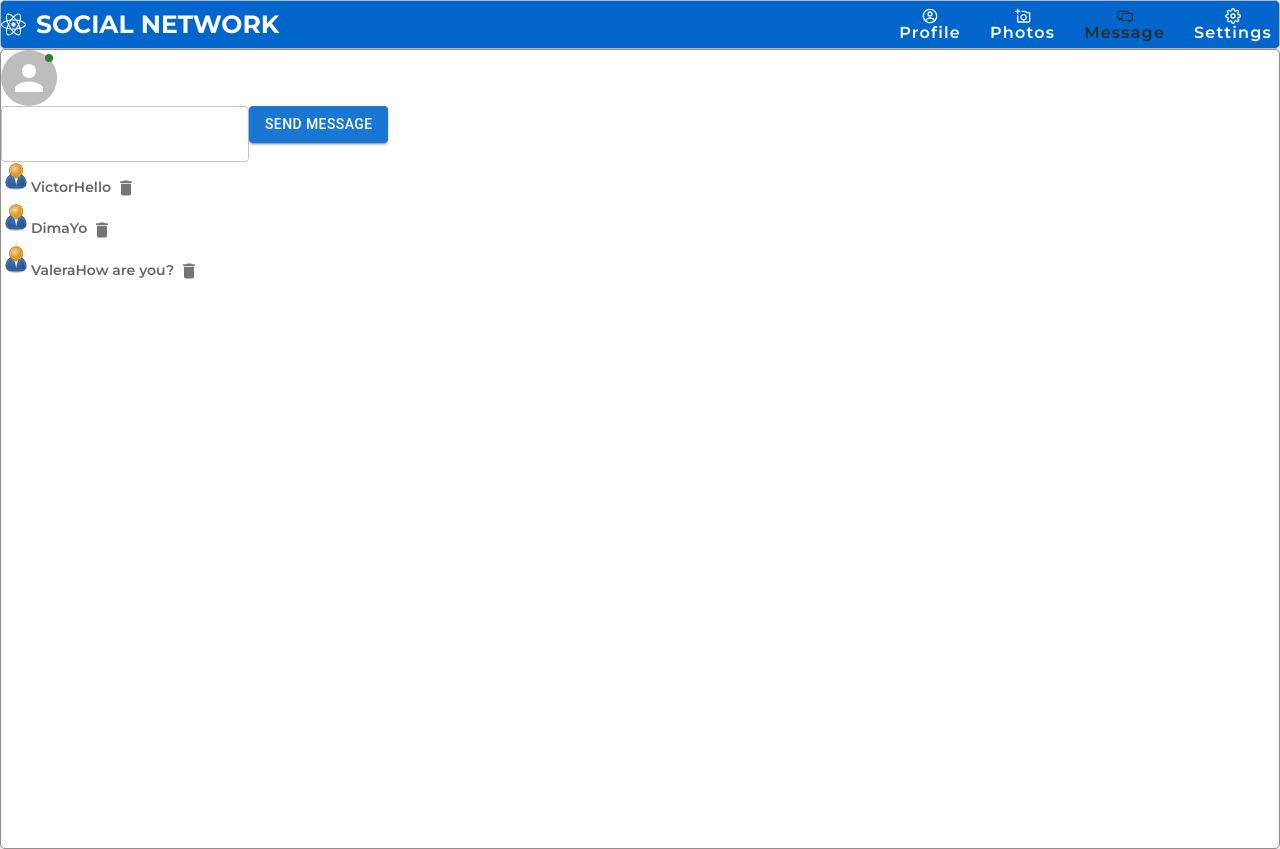
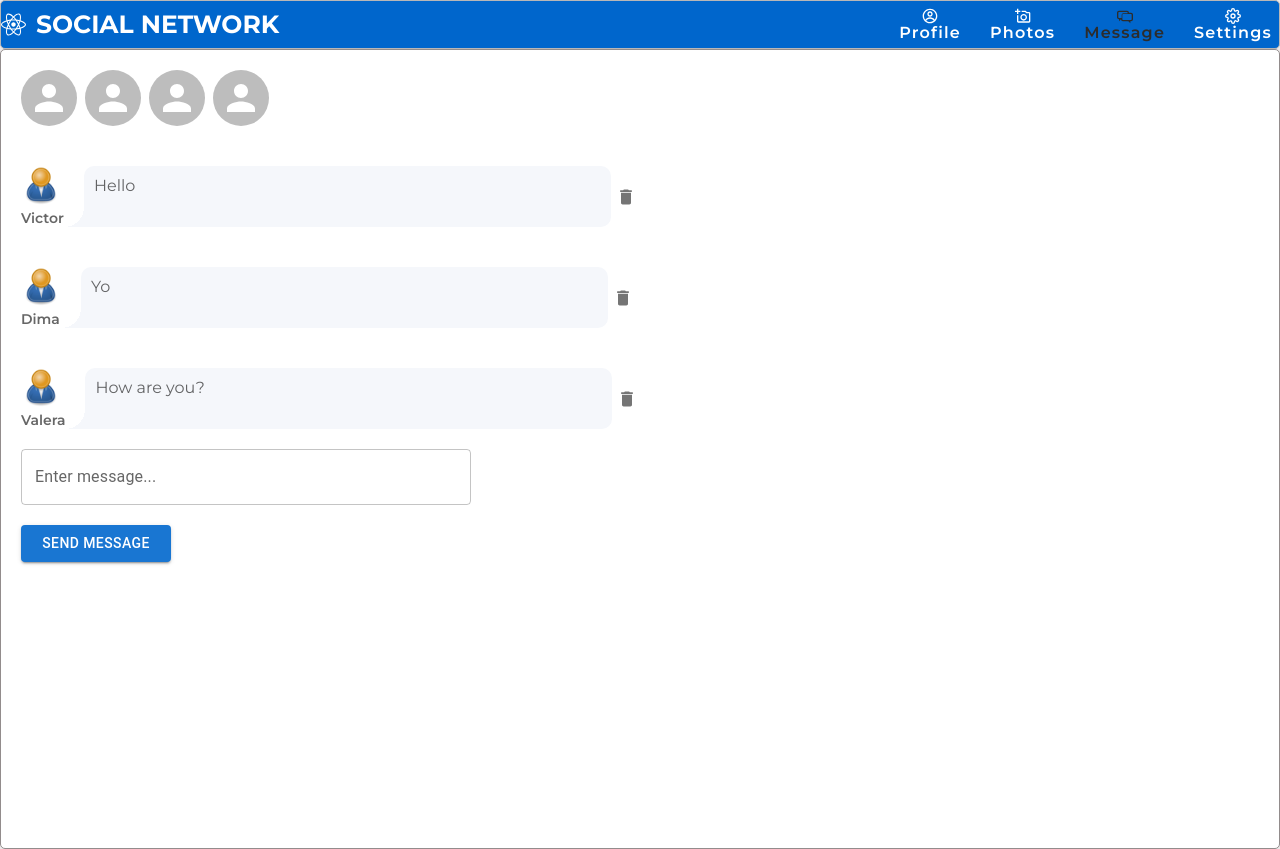
Before and after one commit to Krombaher/React-Social-Net, a React (Create React App) app: page /message in a window 1280 px wide. Built offline with nearby package versions, Linux system fonts and the light colour scheme.

Commit message:
add style message

```diff
--- /dev/null
+++ b/src/components/MainContent/MessageBlock/FriendMessage.tsx
@@ -0,0 +1,37 @@
+import React from 'react'
+import s from '../MessageBlock/Message.module.scss'
+import {v1} from "uuid";
+
+
+export type MessageProps = {
+
+}
+
+export const FriendMessage = (props: MessageProps) => {
+    const friendMessage = [
+        {id: v1(), photo: 'img', name: 'Victor', message: 'Hello'},
+    ]
+    const addMessageHandler = () => {}
+    const updateMessageHandler = () => {}
+    const removeMessageHandler = () => {}
+
+    const friendMessageItems = friendMessage.map(el => {
+        return (
+            <div key={el.id} className={s.messageF}>
+                <div className={s.avatarAndNameF}>
+                    <img src='' alt="photo"/>
+                    <div className={s.avatarNameF}>{el.name}</div>
+                </div>
+                <div className={s.messageTextBlockF}>
+                    <div className={s.messageTextF}>{el.message}</div>
+                </div>
+            </div>
+        )
+    })
+
+    return (
+        <div className={s.messageFSection}>
+            {friendMessageItems}
+        </div>
+    )
+}
--- a/src/components/MainContent/MessageBlock/Message.module.scss
+++ b/src/components/MainContent/MessageBlock/Message.module.scss
@@ -1,6 +1,51 @@
 .message {
   img {
-    width: 30px;
-    height: 30px;
+    width: 40px;
+    height: 40px;
   }
+
+  display: flex;
+  margin-left: 20px;
+  margin-top: 40px;
 }
+
+.messageTextBlock {
+  display: flex;
+  margin-left: 20px;
+}
+
+.messageText {
+  width: 527px;
+  position: relative;
+  word-break: break-word;
+  padding: 10px;
+  background: #F5F7FB;
+  border-radius: 10px 10px 10px 0;
+  font-family: 'Montserrat';
+  font-style: normal;
+  font-weight: 400;
+  font-size: 16px;
+  line-height: 20px;
+}
+
+.messageText:after {
+  content: "";
+  position: absolute;
+  bottom: 0;
+  right: 100%;
+  display: block;
+  width: 20px;
+  height: 20px;
+  background: radial-gradient(40px at top left, transparent 50%, rgba(245, 247, 251, 1.2 ) 0) no-repeat right bottom;
+}
+
+.messageUserAvatars {
+  display: flex;
+  margin-left: 20px;
+  margin-top: 20px;
+}
+
+.messageSendBlock {
+  display: flex;
+  flex-direction: column;
+}
--- a/src/components/MainContent/MessageBlock/Message.tsx
+++ b/src/components/MainContent/MessageBlock/Message.tsx
@@ -2,34 +2,45 @@ import React, {ChangeEvent} from 'react'
 import user from "../../../assets/Img/user-icon.png";
 import s from '../MessageBlock/Message.module.scss'
 import {MessageType} from "../../../redux/Type";
-import {Avatar, Badge, Button, IconButton, TextField} from "@mui/material";
+import {Avatar, Button, IconButton, TextField} from "@mui/material";
 import {Delete} from "@mui/icons-material";
+import {FriendMessage} from "./FriendMessage";
 
 export type MessageProps = {
     newMessage: string
+    message: MessageType[]
     addMessage: () => void
     updateMessage: (message: string) => void
-    message: MessageType[]
+    removeMessage:(id: string) => void
 }
 
-const Message = (props: MessageProps) => {
+export const Message = (props: MessageProps) => {
 
     const addMessageHandler = () => {
         props.addMessage()
         props.updateMessage('')
     }
-    const updateMessage = (event: ChangeEvent<HTMLTextAreaElement>) => {
+    const updateMessageHandler = (event: ChangeEvent<HTMLTextAreaElement>) => {
         props.updateMessage(event.currentTarget.value)
     }
+
+    const removeMessageHandler = (id:string) => {
+        props.removeMessage(id)
+    }
+
     const messageItems = props.message.map(el => {
         return (
             <div key={el.id} className={s.message}>
-                <img src={user} alt="photo"/>
-                <span>{el.name}</span>
-                <span>{el.message}</span>
-                <IconButton aria-label="delete" size="small">
-                    <Delete fontSize="small" />
-                </IconButton>
+                <div className={s.avatarAndName}>
+                    <img src={user} alt="photo"/>
+                    <div className={s.avatarName}>{el.name}</div>
+                </div>
+                <div className={s.messageTextBlock}>
+                    <div className={s.messageText}>{el.message}</div>
+                    <IconButton onClick={() => removeMessageHandler(el.id)} aria-label="delete" size="small">
+                        <Delete fontSize="small"/>
+                    </IconButton>
+                </div>
             </div>
         )
     })
@@ -37,18 +48,27 @@ const Message = (props: MessageProps) => {
     return (
         <div className={s.messageSection}>
             <div className={s.messageUserAvatars}>
-                <Badge color="success" overlap="circular" badgeContent=" " variant="dot">
-                    <Avatar alt="Remy Sharp" src='' sx={{ width: 56, height: 56 }}/>
-                </Badge>
+                <Avatar alt="Remy Sharp" src='' sx={{marginRight: 1, width: 56, height: 56}}/>
+                <Avatar alt="Remy Sharp" src='' sx={{marginRight: 1, width: 56, height: 56}}/>
+                <Avatar alt="Remy Sharp" src='' sx={{marginRight: 1, width: 56, height: 56}}/>
+                <Avatar alt="Remy Sharp" src='' sx={{marginRight: 1, width: 56, height: 56}}/>
             </div>
 
+            {messageItems}
+
             <div className={s.messageSendBlock}>
-                <TextField value={props.newMessage} onChange={updateMessage} />
-                <Button onClick={addMessageHandler} variant="contained">Send Message</Button>
+                <TextField
+                    label="Enter message..."
+                    style={{width: '450px', margin: '20px'}}
+                    value={props.newMessage}
+                    onChange={updateMessageHandler}
+                />
+                <Button
+                    style={{width: '150px', marginLeft: '20px'}}
+                    onClick={addMessageHandler}
+                    variant="contained">Send Message
+                </Button>
             </div>
-                {messageItems}
         </div>
     )
 }
-
-export default Message
--- a/src/components/MainContent/MessageBlock/MessageContainer.tsx
+++ b/src/components/MainContent/MessageBlock/MessageContainer.tsx
@@ -1,7 +1,12 @@
 import React from 'react'
 import {StoreContext} from "../../../StoreContext";
-import Message from "./Message";
-import {AddMessageActionCreator, UpdateMessageActionCreator} from "../../../redux/DialogpageReducer";
+
+import {
+    AddMessageActionCreator,
+    RemoveMessageActionCreator,
+    UpdateMessageActionCreator
+} from "../../../redux/DialogpageReducer";
+import {Message} from "./Message";
 
 export const MessageContainer = () => {
     return (
@@ -20,13 +25,22 @@ export const MessageContainer = () => {
                     )
                 }
 
+                const removeMessageHandler = (id:string) => {
                     return (
+                        store.dispatch(RemoveMessageActionCreator(id))
+                    )
+                }
+
+                return (
+                    <>
                         <Message
                             newMessage={store.getState().messagePage.newMessage}
                             message={store.getState().messagePage.messages}
                             addMessage={addMessageHandler}
                             updateMessage={updateMessageHandler}
+                            removeMessage={removeMessageHandler}
                         />
+                    </>
                 )
             }}
         </StoreContext.Consumer>
--- a/src/redux/DialogpageReducer.ts
+++ b/src/redux/DialogpageReducer.ts
@@ -1,11 +1,12 @@
 import {v1} from "uuid";
 import {
     ActionDispatchType, AddMessageActionType,
-    MessagePageType, UpdateMessageType,
+    MessagePageType, RemoveMessageType, RemovePostTextType, UpdateMessageType,
 } from "./Type";
 
 const ADD_MESSAGE = 'ADD-MESSAGE';
 const NEW_MESSAGE = 'NEW-MESSAGE';
+const REMOVE_MESSAGE = 'REMOVE_MESSAGE';
 
 let initialState = {
     newMessage: '',
@@ -36,11 +37,15 @@ export const dialogPageReducer = (state: MessagePageType = initialState, action:
             return state
         }
 
+        case REMOVE_MESSAGE: {
+            state.messages = state.messages.filter(m => m.id !== action.id)
+            return state
+        }
+
         default:
             return state
     }
 }
-
 
 export const AddMessageActionCreator = () => {
     return <AddMessageActionType>{type: ADD_MESSAGE}
@@ -48,3 +53,6 @@ export const AddMessageActionCreator = () => {
 export const UpdateMessageActionCreator = (message: string) => {
     return <UpdateMessageType>{type: NEW_MESSAGE, message: message}
 }
+export const RemoveMessageActionCreator = (id: string) => {
+    return <RemoveMessageType>{type: REMOVE_MESSAGE, id: id}
+}
```
Also changed, not shown: src/components/Button/Button.tsx (deleted, +0 -16 lines), src/redux/Type.ts (+12 -1 lines). Lines whose indentation alone changed are shown as unchanged.
